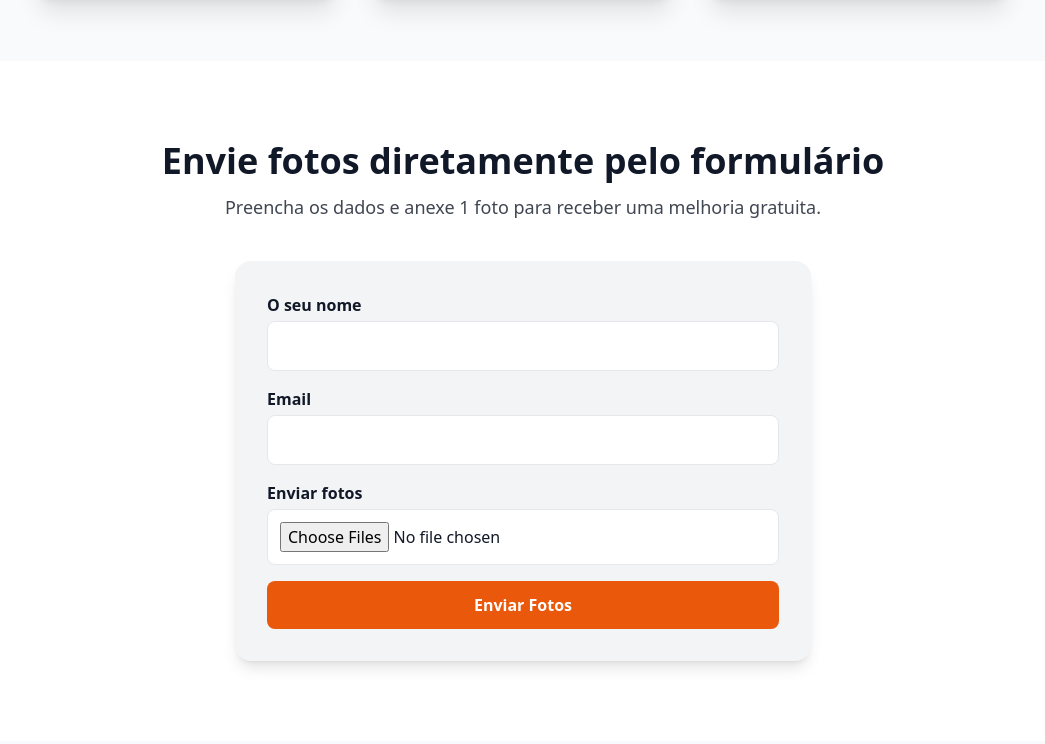
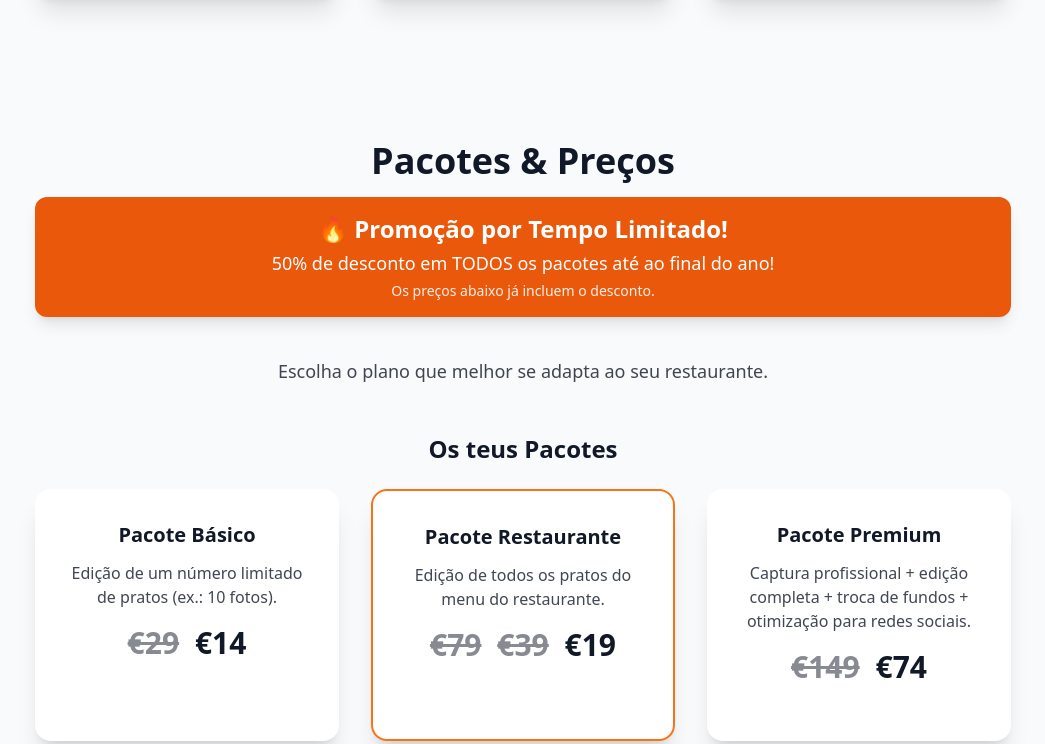
Before and after one commit to NEVES58/GastroVisual, a plain HTML site: page index.html in a window 1280 px wide. Shown: the part 1850-2594 px from the top of the page, without its empty margins (117-1162 px from the left). Drawn offline with nearby package versions, Linux system fonts and the light colour scheme.

Commit message:
fix some bugs in first version

```diff
--- a/index.html
+++ b/index.html
@@ -98,30 +98,8 @@
     </div>
   </section>
 
-  <!-- CTA -->
-  <section class="bg-white text-gray-900 text-center py-20" id="formulario">
-    <h2 class="text-4xl font-bold">Envie fotos diretamente pelo formulário</h2>
-    <p class="text-lg mt-3 opacity-80">Preencha os dados e anexe 1 foto para receber uma melhoria gratuita.</p>
 
-    <form action="mailto:joaopedroneves987@gmail.com" method="post" enctype="multipart/form-data" class="max-w-xl mx-auto mt-10 bg-gray-100 p-8 rounded-2xl shadow-lg text-left">
-      <label class="block mb-4">
-        <span class="font-semibold">O seu nome</span>
-        <input type="text" name="nome" class="mt-1 w-full p-3 rounded-lg border" required />
-      </label>
 
-      <label class="block mb-4">
-        <span class="font-semibold">Email</span>
-        <input type="email" name="email" class="mt-1 w-full p-3 rounded-lg border" required />
-      </label>
-
-      <label class="block mb-4">
-        <span class="font-semibold">Enviar fotos</span>
-        <input type="file" name="fotos" accept="image/*" multiple class="mt-1 w-full p-3 rounded-lg border bg-white" required />
-      </label>
-
-      <button type="submit" class="w-full bg-orange-600 text-white py-3 rounded-lg font-semibold hover:bg-orange-700 transition">Enviar Fotos</button>
-    </form>
-  </section>
 
   <!-- PREÇOS -->
 <section class="max-w-5xl mx-auto px-6 py-20" id="precos">
@@ -186,7 +164,7 @@
   <section class="bg-black text-white text-center py-20">
     <h2 class="text-4xl font-bold">Quer ver uma melhoria gratuita?</h2>
     <p class="text-lg mt-3 opacity-80">Envie-nos 1 ou 2 fotos e devolvemos uma versão melhorada sem compromisso.</p>
-    <a href="mailto:melhorarfotosrestaurantes@gmail.com" class="inline-block mt-6 px-8 py-3 bg-orange-500 rounded-lg text-lg font-semibold hover:bg-orange-600 transition">Entrar em contacto</a>
+    <a href="mailto:joaopedroneves987@gmail.com" class="inline-block mt-6 px-8 py-3 bg-orange-500 rounded-lg text-lg font-semibold hover:bg-orange-600 transition">Entrar em contacto</a>
   </section>
 
   <!-- FOOTER -->
```
